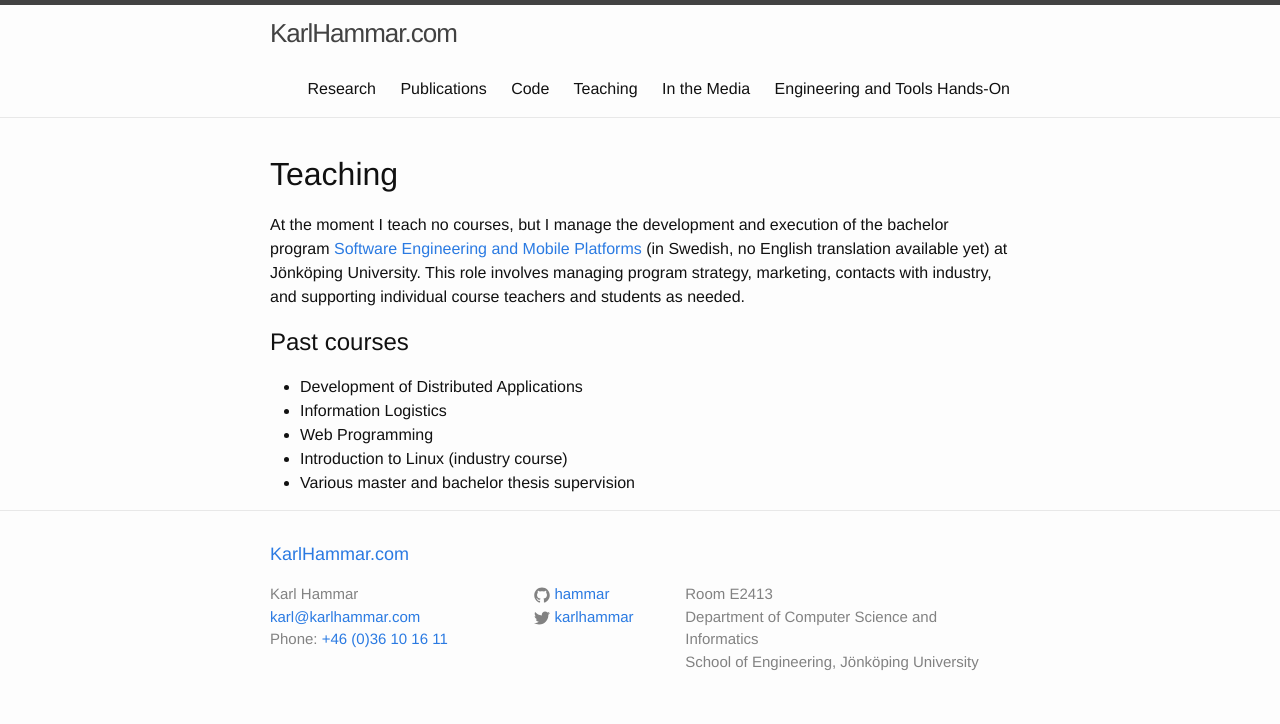
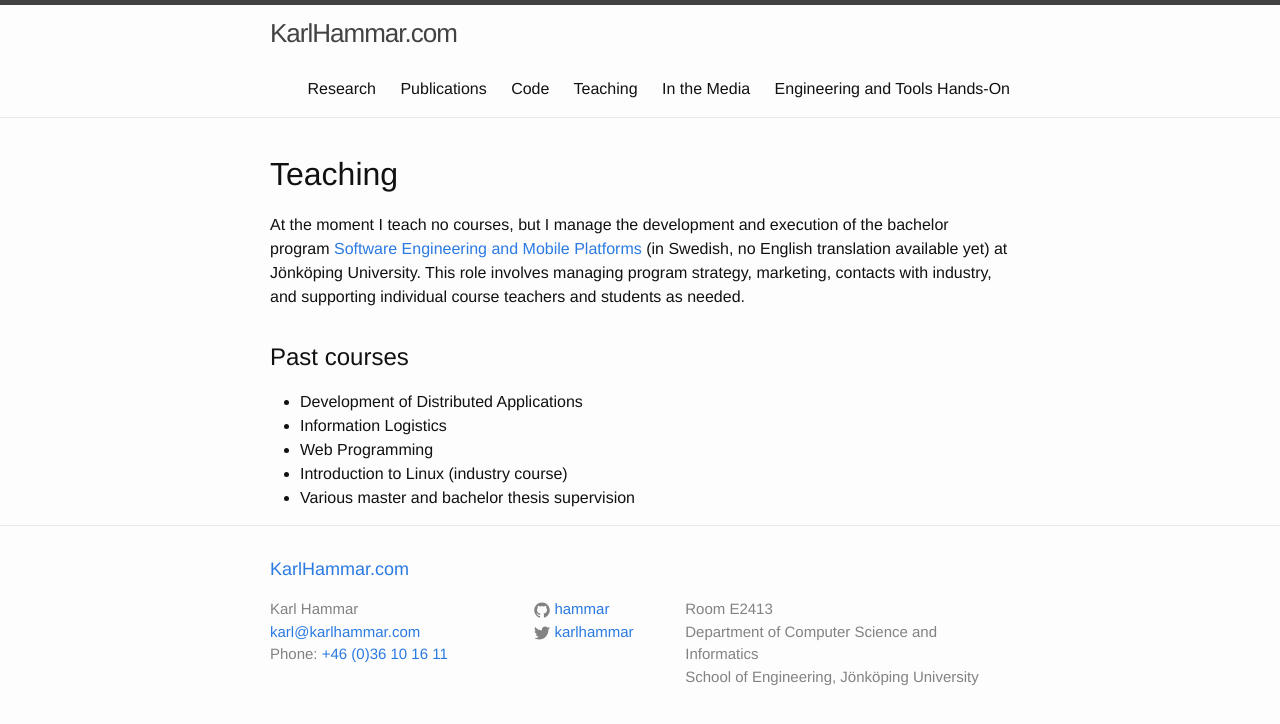
Before and after one commit to hammar/hammar.github.io, a Jekyll site: the page built from 04-teaching.md, in a window 1280 px wide. Shown: the top 724 px of the page. Built offline with Jekyll 4.4.1, drawn with Linux system fonts in a browser that asks for light colours.

Commit message:
Added a bit of spacing

```diff
--- a/css/main.scss
+++ b/css/main.scss
@@ -51,3 +51,7 @@ $on-laptop:        800px;
         "layout",
         "syntax-highlighting"
 ;
+
+h2 {
+    margin-top: $spacing-unit;
+}
```
